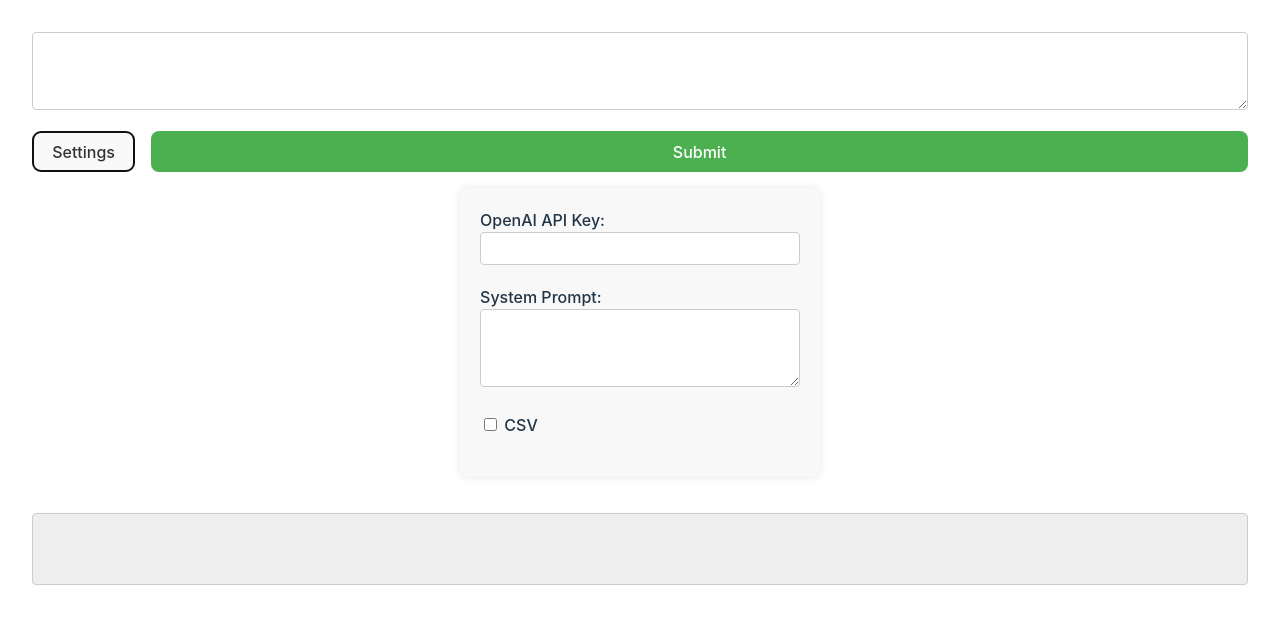
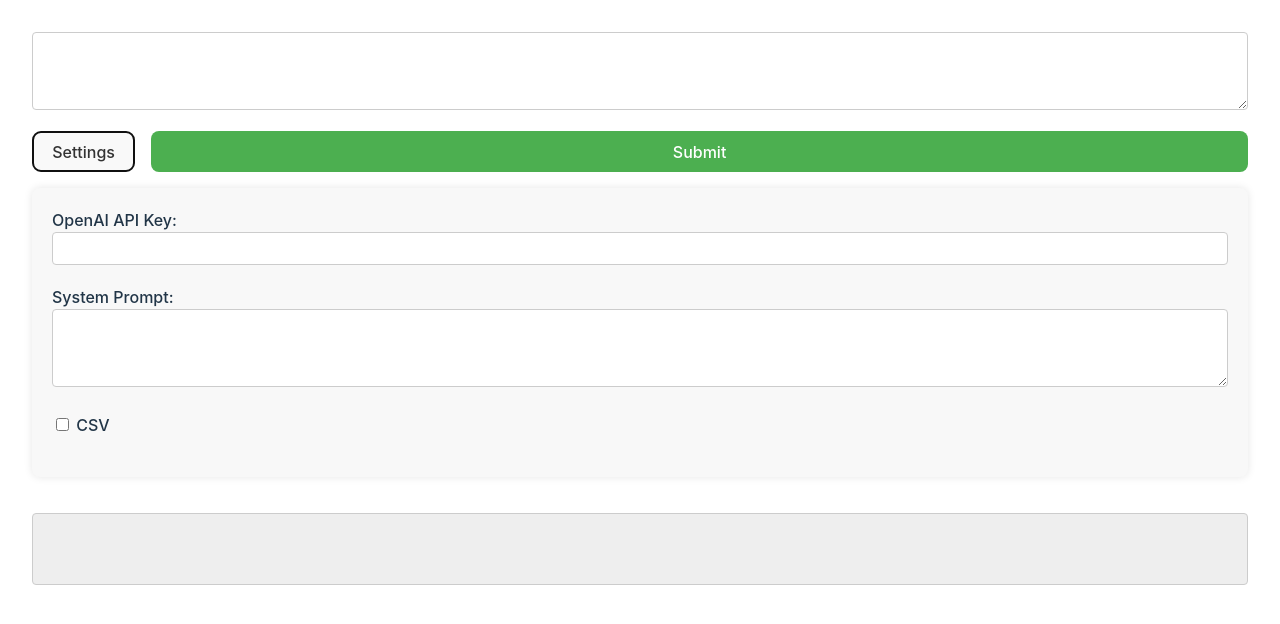
Before and after one commit to dwidge/ai-data-capture, a React (Vite) app: page / in a window 1280 px wide. Both pictures are taken after a click on the button "Settings". Shown: the top 624 px of the page. Built offline with nearby package versions, Linux system fonts and the light colour scheme.

Commit message:
Make settings full width

```diff
--- a/src/Chat.css
+++ b/src/Chat.css
@@ -9,8 +9,6 @@
   display: flex;
   flex: 1;
   flex-direction: column;
-  max-width: 800px;
-  margin: 0 auto;
   padding: 20px;
   border-radius: 8px;
   box-shadow: 0 0px 8px rgba(255, 255, 255, 0.1);
```
